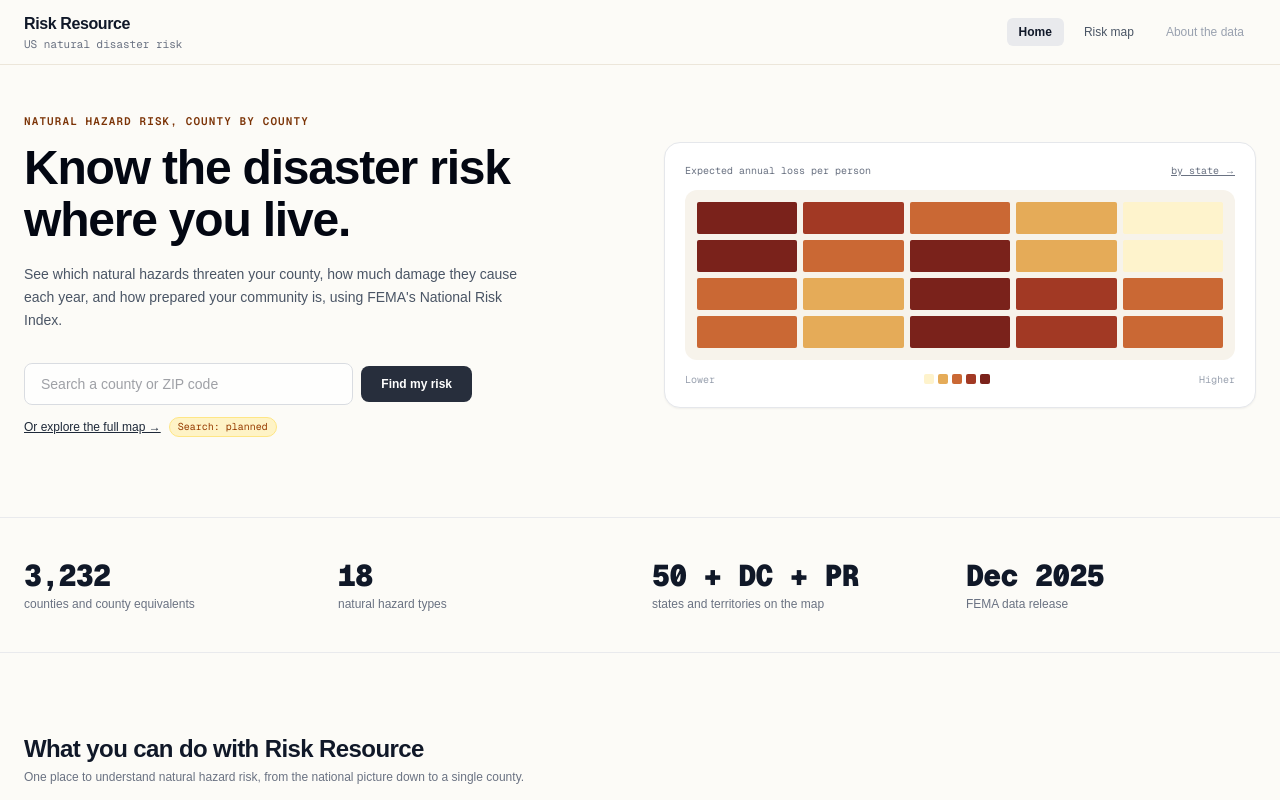
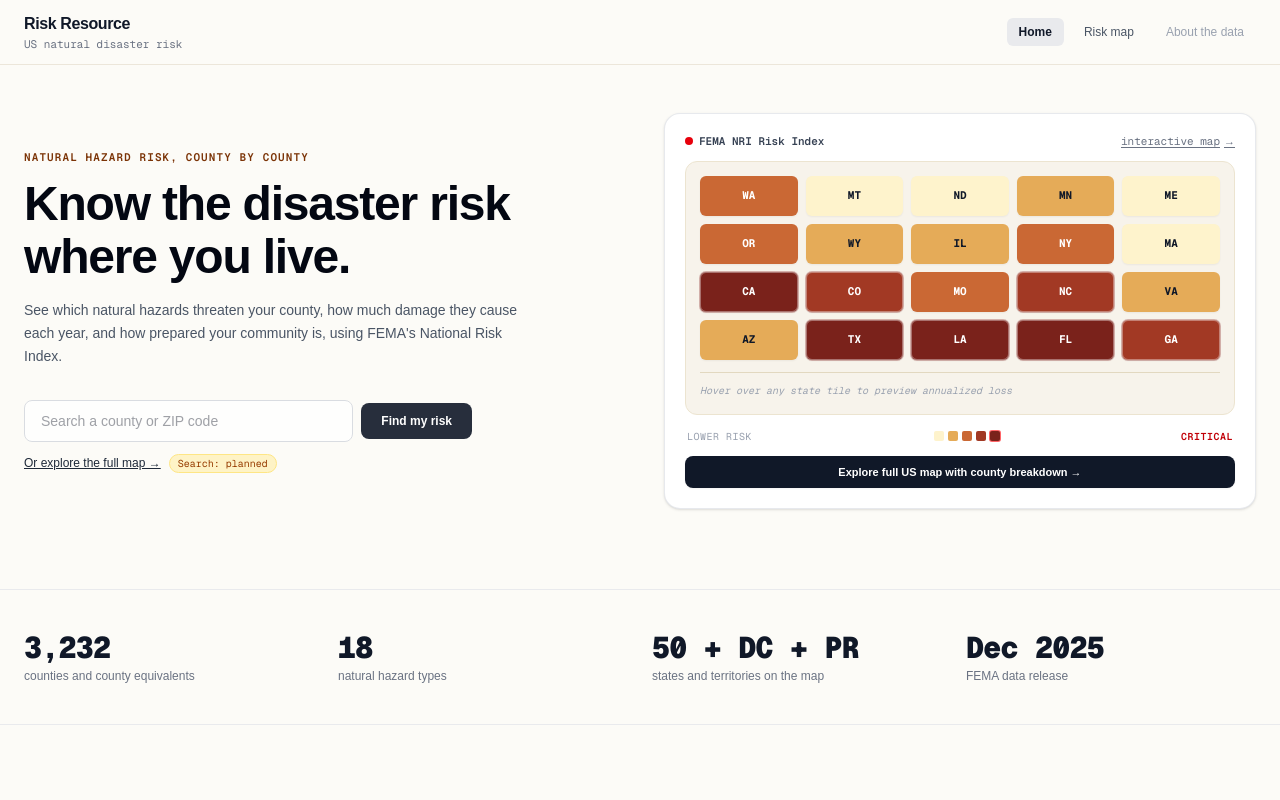
Before and after one commit to kevinznli/test-website, a Next.js app in the folder frontend/: page / in a window 1280 px wide. Shown: the top 800 px of the page. Built offline with nearby package versions, Linux system fonts and the light colour scheme.

Commit message:
add new map on frontpage

```diff
--- a/frontend/components/home/MiniMapPreview.tsx
+++ b/frontend/components/home/MiniMapPreview.tsx
@@ -1,45 +1,134 @@
-import React from 'react';
+'use client';
+
+import React, { useState } from 'react';
 import Link from 'next/link';
 
-export default function MiniMapPreview() {
-  const previewColors = [
-    '#7a221b', '#a23924', '#ca6834', '#e5ab58', '#fef3cc',
-    '#7a221b', '#ca6834', '#7a221b', '#e5ab58', '#fef3cc',
-    '#ca6834', '#e5ab58', '#7a221b', '#a23924', '#ca6834',
-    '#ca6834', '#e5ab58', '#7a221b', '#a23924', '#ca6834',
+interface StateTile {
+  code: string;
+  name: string;
+  loss: string;
+  hazard: string;
+  color: string;
+  isHighRisk?: boolean;
+}
+
+const PREVIEW_STATES: StateTile[] = [
+  { code: 'WA', name: 'Washington', loss: '$482', hazard: 'Flood / Seismic', color: '#ca6834' },
+  { code: 'MT', name: 'Montana', loss: '$310', hazard: 'Severe Winter', color: '#fef3cc' },
+  { code: 'ND', name: 'North Dakota', loss: '$290', hazard: 'Flood', color: '#fef3cc' },
+  { code: 'MN', name: 'Minnesota', loss: '$345', hazard: 'Severe Storm', color: '#e5ab58' },
+  { code: 'ME', name: 'Maine', loss: '$240', hazard: 'Coastal Storm', color: '#fef3cc' },
+
+  { code: 'OR', name: 'Oregon', loss: '$460', hazard: 'Wildfire', color: '#ca6834' },
+  { code: 'WY', name: 'Wyoming', loss: '$380', hazard: 'Wind / Hail', color: '#e5ab58' },
+  { code: 'IL', name: 'Illinois', loss: '$415', hazard: 'Tornado / Flood', color: '#e5ab58' },
+  { code: 'NY', name: 'New York', loss: '$490', hazard: 'Coastal Surge', color: '#ca6834' },
+  { code: 'MA', name: 'Massachusetts', loss: '$320', hazard: 'Winter Surge', color: '#fef3cc' },
+
+  { code: 'CA', name: 'California', loss: '$765', hazard: 'Earthquake / Fire', color: '#7a221b', isHighRisk: true },
+  { code: 'CO', name: 'Colorado', loss: '$540', hazard: 'Wildfire / Hail', color: '#a23924', isHighRisk: true },
+  { code: 'MO', name: 'Missouri', loss: '$495', hazard: 'Severe Wind', color: '#ca6834' },
+  { code: 'NC', name: 'North Carolina', loss: '$585', hazard: 'Hurricane', color: '#a23924', isHighRisk: true },
+  { code: 'VA', name: 'Virginia', loss: '$390', hazard: 'River Flooding', color: '#e5ab58' },
+
+  { code: 'AZ', name: 'Arizona', loss: '$410', hazard: 'Extreme Heat', color: '#e5ab58' },
+  { code: 'TX', name: 'Texas', loss: '$710', hazard: 'Hurricane / Hail', color: '#7a221b', isHighRisk: true },
+  { code: 'LA', name: 'Louisiana', loss: '$795', hazard: 'Hurricane Surge', color: '#7a221b', isHighRisk: true },
+  { code: 'FL', name: 'Florida', loss: '$840', hazard: 'Hurricane / Wind', color: '#7a221b', isHighRisk: true },
+  { code: 'GA', name: 'Georgia', loss: '$515', hazard: 'Tornado / Wind', color: '#a23924', isHighRisk: true },
 ];
 
+export default function MiniMapPreview() {
+  const [activeTile, setActiveTile] = useState<StateTile | null>(null);
+
   return (
+    <div className="relative group bg-white border border-gray-200/90 rounded-2xl p-5 shadow-sm hover:shadow-md hover:border-gray-300 transition-all duration-300">
+      {/* Top Header & Telemetry Status */}
+      <div className="flex items-center justify-between text-xs mb-3">
+        <div className="flex items-center gap-1.5 font-mono text-[11px] text-gray-500">
+          <span className="relative flex h-2 w-2">
+            <span className="animate-ping absolute inline-flex h-full w-full rounded-full bg-red-400 opacity-75" />
+            <span className="relative inline-flex rounded-full h-2 w-2 bg-red-600" />
+          </span>
+          <span className="font-semibold text-gray-700">FEMA NRI Risk Index</span>
+        </div>
         <Link
           href="/map"
-      className="block p-5 bg-white border border-gray-200 rounded-2xl shadow-xs hover:border-gray-400 transition-all group"
+          className="text-[11px] font-mono text-gray-500 group-hover:text-black underline underline-offset-2 flex items-center gap-1 transition-colors"
         >
-      <div className="flex justify-between items-center text-[10px] font-mono text-gray-500 mb-3">
-        <span>Expected annual loss per person</span>
-        <span className="group-hover:text-black underline">by state →</span>
+          <span>interactive map</span>
+          <span>→</span>
+        </Link>
       </div>
 
-      <div className="grid grid-cols-5 gap-1.5 p-3 bg-[#f7f3eb] rounded-xl">
-        {previewColors.map((color, idx) => (
+      {/* State Tiles Container */}
+      <div className="relative bg-[#f7f3eb] rounded-xl p-3.5 border border-[#ece4d0]">
+        <div className="grid grid-cols-5 gap-2">
+          {PREVIEW_STATES.map((st) => (
             <div
-            key={idx}
-            className="w-full h-8 rounded-xs"
-            style={{ backgroundColor: color }}
-          />
+              key={st.code}
+              onMouseEnter={() => setActiveTile(st)}
+              onMouseLeave={() => setActiveTile(null)}
+              style={{ backgroundColor: st.color }}
+              className={`relative h-10 rounded-md flex items-center justify-center cursor-pointer transition-transform duration-200 hover:scale-105 hover:z-20 shadow-xs ${
+                st.isHighRisk ? 'ring-1 ring-red-900/30' : ''
+              }`}
+            >
+              {/* Subtle emergency pulsing border for critical high-loss states */}
+              {st.isHighRisk && (
+                <span className="absolute inset-0 rounded-md animate-pulse border border-white/40 pointer-events-none" />
+              )}
+              <span
+                className={`text-[11px] font-mono font-bold select-none ${
+                  st.color === '#fef3cc' || st.color === '#e5ab58'
+                    ? 'text-gray-900'
+                    : 'text-white'
+                }`}
+              >
+                {st.code}
+              </span>
+            </div>
           ))}
         </div>
 
-      <div className="flex justify-between items-center text-[10px] font-mono text-gray-400 mt-3">
-        <span>Lower</span>
-        <div className="flex gap-1">
-          <span className="w-2.5 h-2.5 bg-[#fef3cc] rounded-xs" />
-          <span className="w-2.5 h-2.5 bg-[#e5ab58] rounded-xs" />
-          <span className="w-2.5 h-2.5 bg-[#ca6834] rounded-xs" />
-          <span className="w-2.5 h-2.5 bg-[#a23924] rounded-xs" />
-          <span className="w-2.5 h-2.5 bg-[#7a221b] rounded-xs" />
+        {/* Hover / Inspection Badge */}
+        <div className="mt-3 pt-2.5 border-t border-[#e2d8c0] flex items-center justify-between text-xs font-mono min-h-[28px]">
+          {activeTile ? (
+            <>
+              <div className="flex items-center gap-2">
+                <span className="font-bold text-gray-900">{activeTile.name}:</span>
+                <span className="text-gray-600 text-[11px]">{activeTile.hazard}</span>
               </div>
-        <span>Higher</span>
+              <span className="font-bold text-red-700">{activeTile.loss}/person</span>
+            </>
+          ) : (
+            <span className="text-gray-400 text-[10px] italic">
+              Hover over any state tile to preview annualized loss
+            </span>
+          )}
         </div>
+      </div>
+
+      {/* 5-Quintile Legend */}
+      <div className="flex items-center justify-between text-[10px] font-mono text-gray-400 mt-3.5 px-0.5">
+        <span className="uppercase tracking-wider">Lower Risk</span>
+        <div className="flex items-center gap-1">
+          <span className="w-2.5 h-2.5 bg-[#fef3cc] rounded-xs" title="≤ $336" />
+          <span className="w-2.5 h-2.5 bg-[#e5ab58] rounded-xs" title="$336 – $425" />
+          <span className="w-2.5 h-2.5 bg-[#ca6834] rounded-xs" title="$425 – $504" />
+          <span className="w-2.5 h-2.5 bg-[#a23924] rounded-xs" title="$504 – $607" />
+          <span className="w-2.5 h-2.5 bg-[#7a221b] rounded-xs ring-1 ring-red-400" title="> $607" />
+        </div>
+        <span className="uppercase tracking-wider text-red-700 font-semibold">Critical</span>
+      </div>
+
+      {/* Click-through action footer */}
+      <Link
+        href="/map"
+        className="mt-3 block w-full py-2 bg-gray-900 hover:bg-black text-white text-[11px] font-semibold text-center rounded-lg transition-colors shadow-xs"
+      >
+        Explore full US map with county breakdown →
       </Link>
+    </div>
   );
 }
```
Lines whose indentation alone changed are shown as unchanged.
